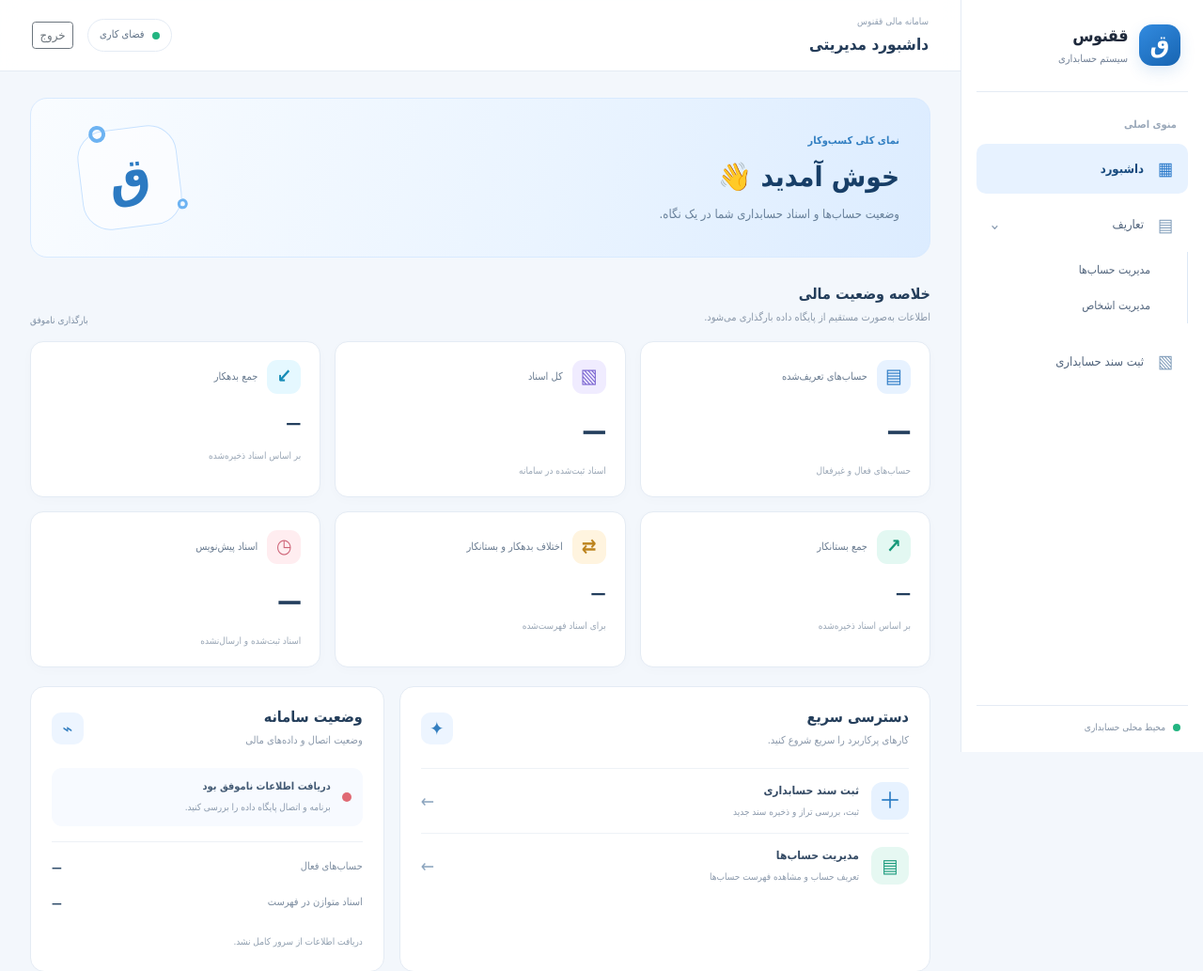
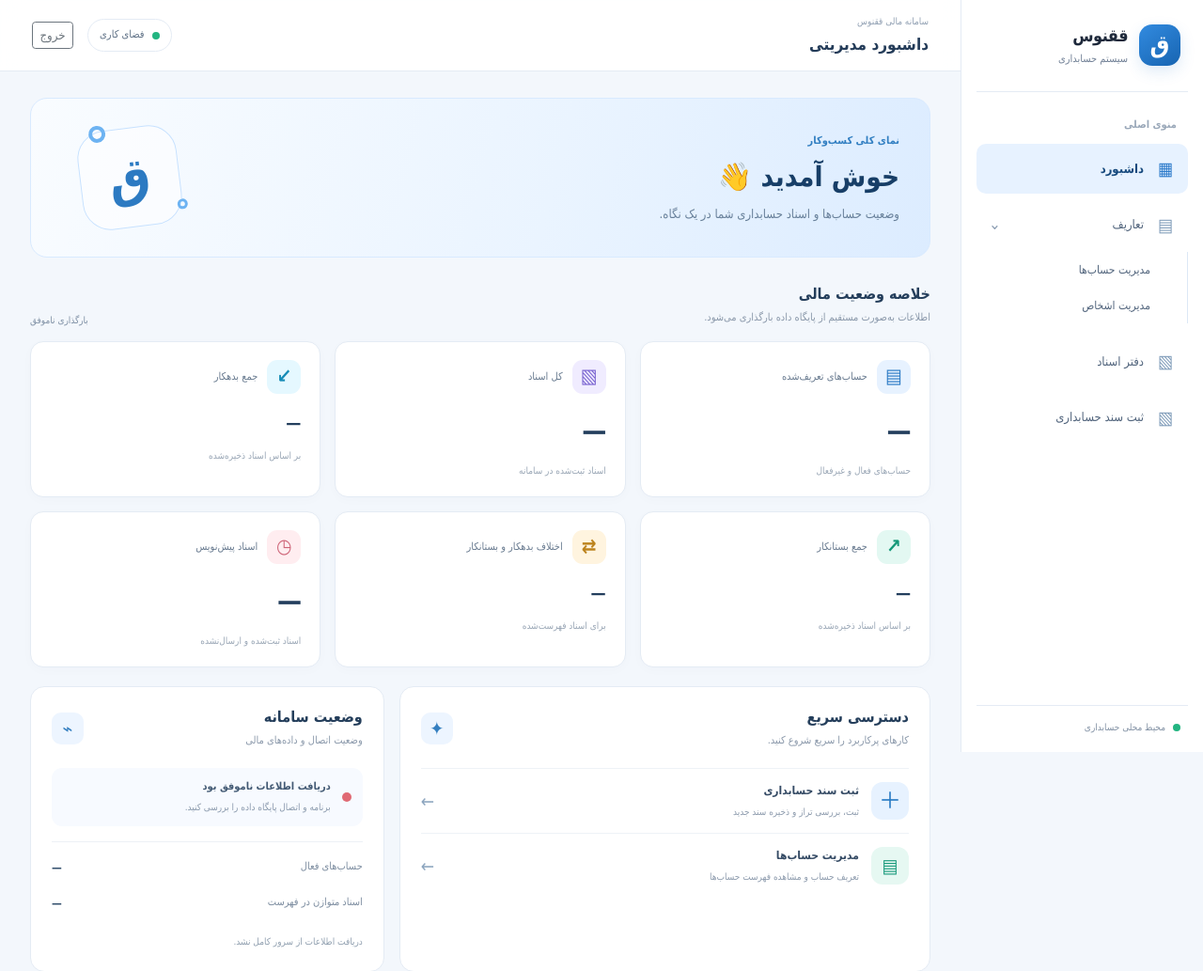
Before and after one commit to izadimostafa45-wq/GhoghnoosAcc, an ASP.NET Core app: page / in a window 1280 px wide. Shown: the top 1033 px of the page at 94% size. Run offline with ASP.NET Core 8, Linux system fonts and the light colour scheme; the visitor is signed in with stand-in values (Sample User, id 1); data that the repository does not hold is empty; style sheets or scripts are compiled from the project's sources.

Commit message:
Add journal register navigation link

```diff
--- a/Pages/Shared/_Layout.cshtml
+++ b/Pages/Shared/_Layout.cshtml
@@ -28,6 +28,9 @@
                         <a class="side-link sub-link @(ViewContext.RouteData.Values["page"]?.ToString() == "/Accounting/Parties" ? "active" : "")" asp-area="" asp-page="/Accounting/Parties">مدیریت اشخاص</a>
                     </div>
                 </details>
+                <a class="side-link @(ViewContext.RouteData.Values["page"]?.ToString() == "/Accounting/Entries" ? "active" : "")" asp-area="" asp-page="/Accounting/Entries">
+                    <span class="nav-icon">▧</span><span>دفتر اسناد</span>
+                </a>
                 <a class="side-link" asp-area="" asp-page="/Accounting/Index">
                     <span class="nav-icon">▧</span><span>ثبت سند حسابداری</span>
                 </a>
```
